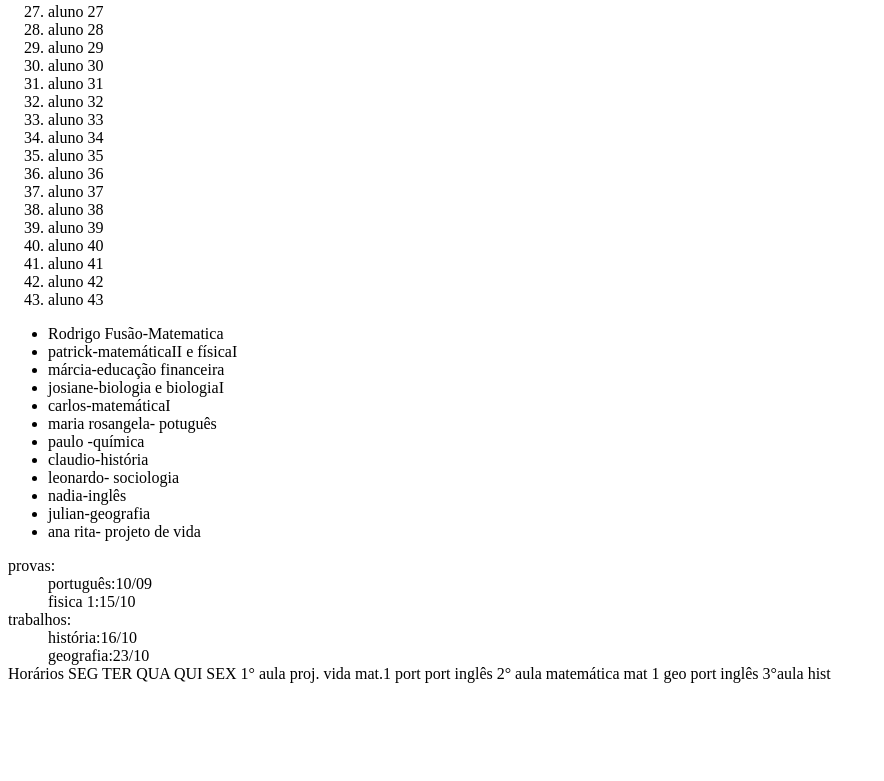
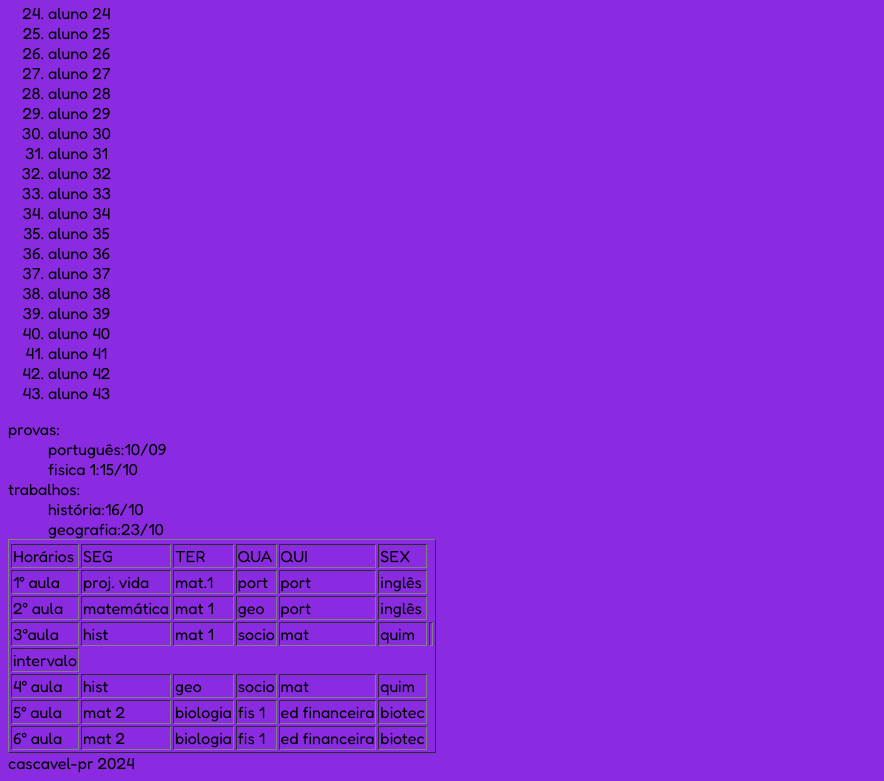
Before and after one commit to medeirosmaria/matematica2.24.github.io, a plain HTML site: page index.html in a window 1280 px wide. Shown: the part 481-1262 px from the top of the page, without its empty margins (0-884 px from the left). Before the commit the page ends 1172 px from the top, so only its background shows below. Drawn offline with Linux system fonts and the light colour scheme.

Commit message:
Add files via upload

```diff
--- a/index.html
+++ b/index.html
@@ -3,10 +3,14 @@
 <head>
     <meta charset="UTF-8">
     <meta http-equiv="X-UA-Compatible" content="IE=edge">
+    <link rel="stylesheet" href="style.css">
     <meta name="viewport" content="width=device-width, initial-scale=1.0">
+    <link rel="stylessheet" href="style.css">
     <title>site da turma</title>
 </head>
 <body>
+    <div class="tudo">
+    <div class="alunos">
     <ol>
        <li>aluno 1</li>
        <li>aluno 2</li>
@@ -52,12 +56,14 @@
        <li>aluno 42</li>
        <li>aluno 43</li>
    </ol>
+   </div>
    <ul>
+    <div class="professores-e-materias">
         <li>Rodrigo Fusão-Matematica</li>
-        <li>patrick-matemáticaII e físicaI</li>
+        <li>patrick-matemática2 e física1</li>
         <li>márcia-educação financeira</li>
-        <li>josiane-biologia e biologiaI</li>
-        <li>carlos-matemáticaI</li>
+        <li>josiane-biologia e biologia1</li>
+        <li>carlos-matemática1</li>
         <li>maria rosangela- potuguês</li>
         <li>paulo -química</li>
         <li>claudio-história</li>
@@ -67,7 +73,9 @@
         <li>ana rita- projeto de vida</li>
 
        </ul>
+    </div>
    <dt>
+    <div class="componentes-curriculares">
        <dt> provas:
            <dd>português:10/09</dd>
            <dd>fisica 1:15/10</dd>
@@ -77,8 +85,9 @@
           <dd>história:16/10</dd>
           <dd>geografia:23/10</dd>
        </dt>
-       <div class="horário">
-        <tableborder="1">
+    </div>
+       <div class="quadro-de-horarios">
+        <table border="1">
             <tr><!--table row--></tr>
                 <td>Horários</td>
                 <td>SEG</td>
@@ -106,9 +115,44 @@
        <tr>
         <td>3°aula</td>
         <td>hist</td>
+        <td>mat 1</td>
+        <td>socio</td>
+        <td>mat</td>
+        <td>quim</td>
         <td></td>
        </tr>
+       <tr>
+        <td>intervalo</td>
+       </tr>
+       <tr>
+        <td>4° aula</td>
+        <td>hist</td>
+        <td>geo</td>
+        <td>socio</td>
+        <td>mat</td>
+        <td>quim</td>
+       </tr>
+       <tr>
+        <td>5° aula</td>
+        <td>mat 2</td>
+        <td>biologia</td>
+        <td>fis 1</td>
+        <td>ed financeira</td>
+        <td>biotec</td>
+       </tr>
+       <tr>
+        <td>6° aula</td>
+        <td>mat 2</td>
+        <td>biologia</td>
+        <td>fis 1 </td>
+        <td>ed financeira</td>
+        <td>biotec</td>
+       </tr>
+    </table>
+</selection>
        </div>
+    </div>
+       <footer>cascavel-pr 2024</footer>
 
    </body>
    </html>
--- a/style.css
+++ b/style.css
@@ -1,5 +1,26 @@
 @import url('https://fonts.googleapis.com/css2?family=Fredoka:wght@300..700&display=swap');
-
 :root{
 --violeta: #8a2be2;
 }
+
+body{
+  font-family: "fredoka";
+  background-color: var(--violeta);
+}
+ .tudo {  display: grid;
+    grid-template-columns: 1fr 1fr 1fr;
+    grid-template-rows: 1fr 1fr 1fr;
+    gap: 0px 0px;
+    grid-auto-flow: row;
+    grid-template-areas:
+      "alunos professores-e-materias professores-e-materias"
+      "alunos quadro-de-horarios componentes-curriculares"
+      "alunos quadro-de-horarios componentes-curriculares";
+  }
+
+  .alunos { grid-area:alunos }
+  .professores-e-materias { grid-area: professores-e-materias; }
+
+  .componentes-curriculares { grid-area: componentes-curriculares; }
+
+  .quadro-de-horarios { grid-area: quadro-de-horarios; }
```
